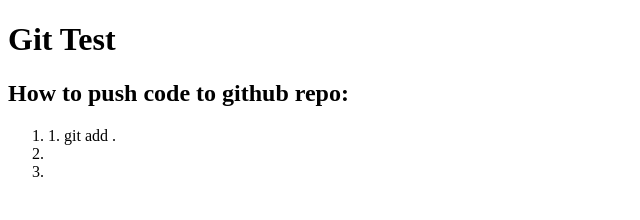
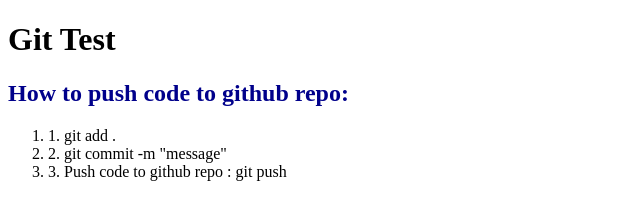
Before and after one commit to sreypheasin/test-repo3, a plain HTML site: page index.html in a window 1280 px wide. Shown: the whole page, without its empty margins (0-640 px from the left). Drawn offline with Linux system fonts and the light colour scheme.

Commit message:
add css file

```diff
--- /dev/null
+++ b/index.css
@@ -0,0 +1,3 @@
+h2 {
+  color: darkblue;
+}
--- a/index.html
+++ b/index.html
@@ -3,15 +3,16 @@
   <head>
     <meta charset="UTF-8" />
     <meta name="viewport" content="width=device-width, initial-scale=1.0" />
+    <link rel="stylesheet" href="/index.css" />
     <title>test</title>
   </head>
   <body>
     <h1>Git Test</h1>
     <h2>How to push code to github repo:</h2>
     <ol>
-        <li>1. git add . </li>
-        <li></li>
-        <li></li>
+      <li>1. git add .</li>
+      <li>2. git commit -m "message"</li>
+      <li>3. Push code to github repo : git push </li>
     </ol>
   </body>
 </html>
```
